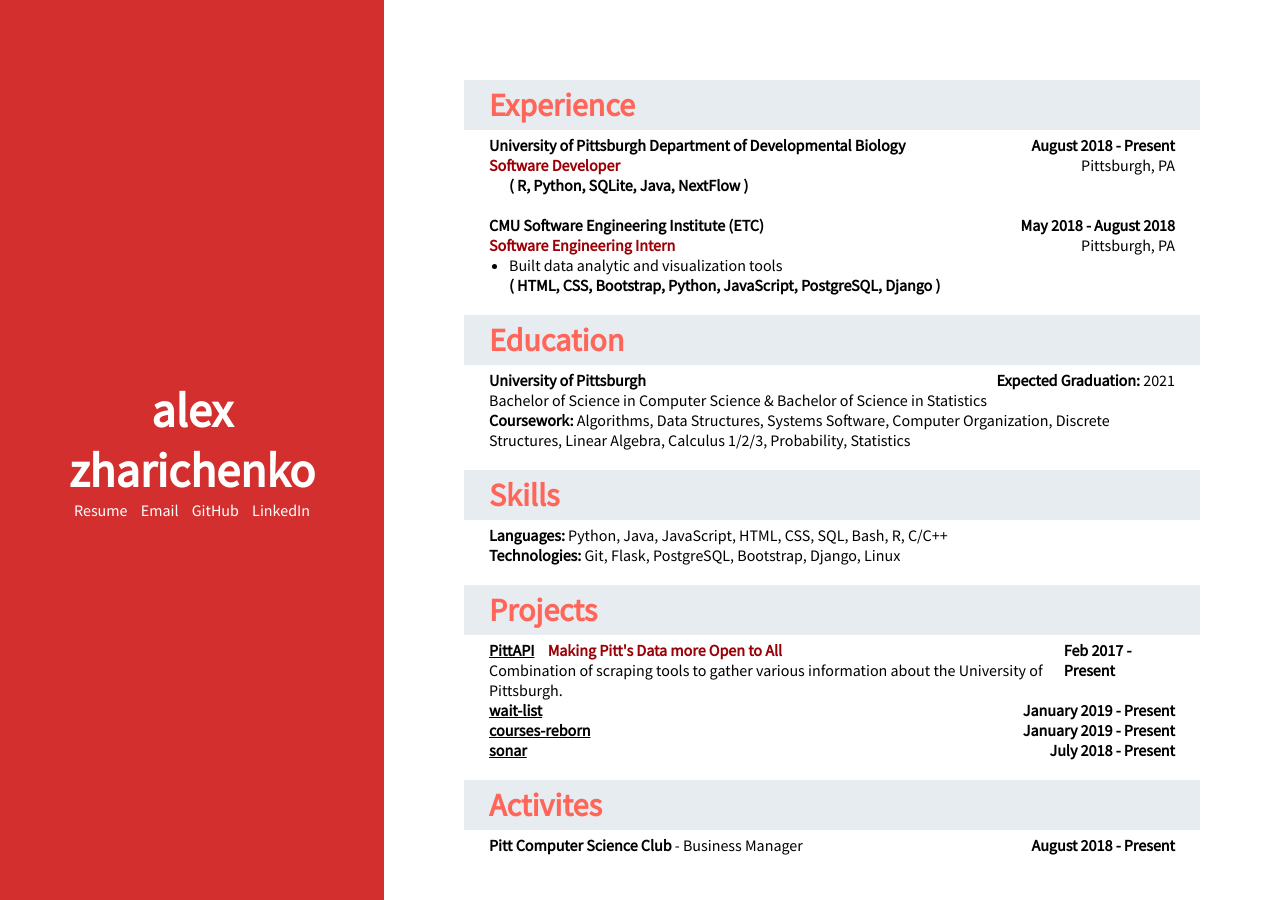
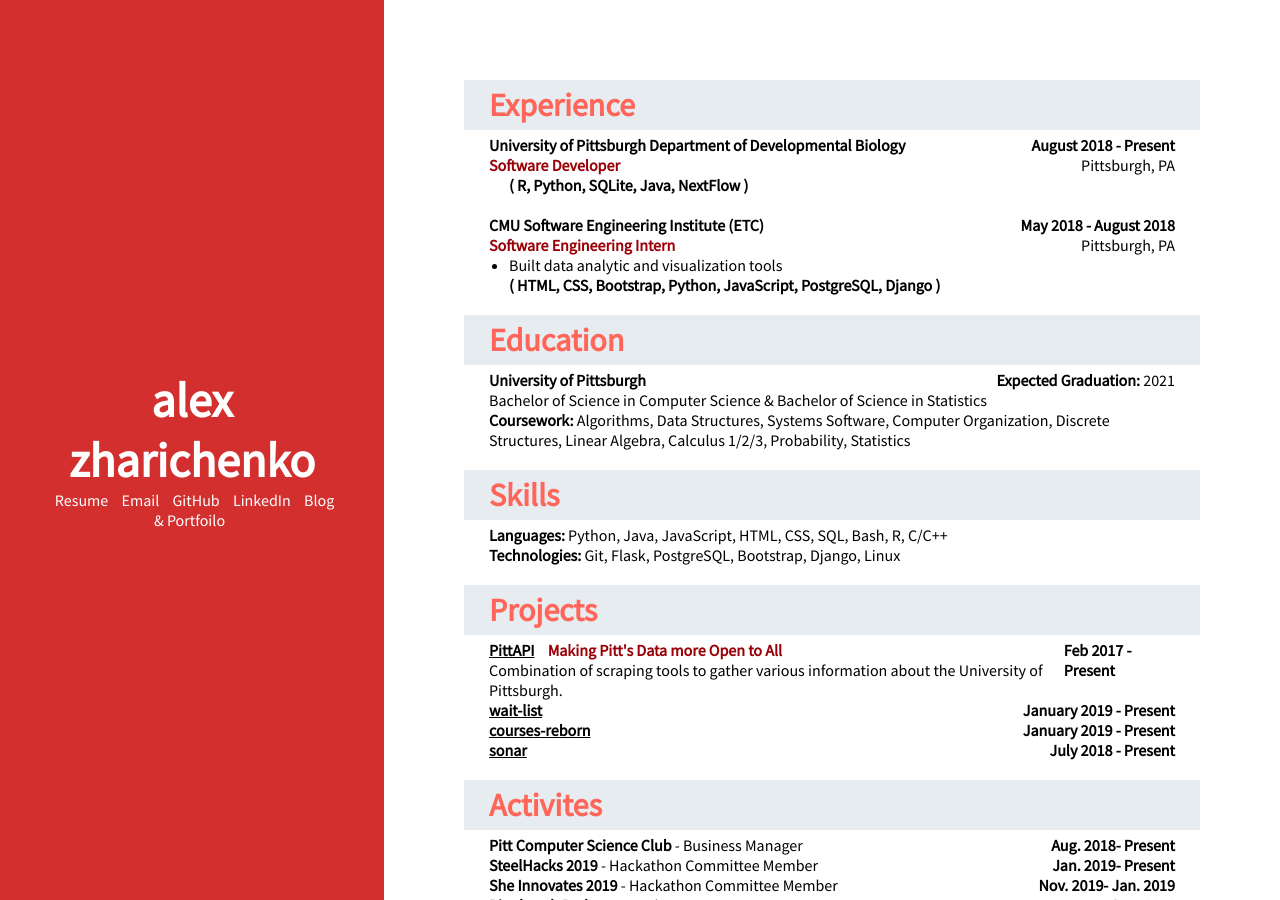
Before and after one commit to azharichenko/alexzharichenko.me, a Jekyll site: the page built from index.html, in a window 1280 px wide. Built offline with Jekyll 4.4.1, drawn with Linux system fonts in a browser that asks for light colours; some of the changed text lies outside the part shown.

Commit message:
Updated resume and added personal information

```diff
--- a/_config.yml
+++ b/_config.yml
@@ -16,19 +16,15 @@
 title: Alex Zharichenko
 email: azharichenko@gmail.com
 description: >- # this means to ignore newlines until "baseurl:"
-  Write an awesome description for your new site here. You can edit this
-  line in _config.yml. It will appear in your document head meta (for
-  Google search results) and in your feed.xml site description.
+
 baseurl: "" # the subpath of your site, e.g. /blog
-url: "" # the base hostname & protocol for your site, e.g. http://example.com
+url: "https://alexzharichenko.me" # the base hostname & protocol for your site, e.g. http://example.com
 github_username:  azharichenko
 
 # Build settings
 markdown: kramdown
-theme: minima
 plugins:
   - jekyll-feed
-    - jekyll-sitemap
 
 # Exclude from processing.
 # The following items will not be processed, by default. Create a custom list
--- /dev/null
+++ b/_data/personal.yaml
@@ -0,0 +1,45 @@
+languages:
+  - Python
+  - R
+  - Java
+  - C
+  - JavaScript
+  - HTML
+  - CSS
+  - SQL
+technologies:
+  - Git/GitHub
+  - Windows/Linux
+  - PostgreSQL
+  - SQLite
+  - Tableau
+  - Google CLoud
+libraries:
+  - Flask
+  - Django
+  - Tidyverse
+  - Numpy/SciPy
+  - Boostrap
+activites:
+  - organization: Pitt Computer Science Club
+    position: Business Manager
+    start-date: Aug. 2018
+    end-date: Present
+  - organization: SteelHacks 2019
+    position: Hackathon Committee Member
+    start-date: Jan. 2019
+    end-date: Present
+  - organization: She Innovates 2019
+    position: Hackathon Committee Member
+    start-date: Nov. 2019
+    end-date: Jan. 2019
+  - organization: Pittsburgh Python
+    position: Speaker
+    start-date: Aug. 2018
+  - organization: CV Computer Science Education Club
+    position: Leader and Teacher
+    start-date: Aug. 2015
+    end-date: May 2017
+  - organization: Cumberland Valley High School
+    position: Hall of Fame for Computer Science
+    start-date: May 2017
--- a/_layouts/home.html
+++ b/_layouts/home.html
@@ -14,6 +14,7 @@
                 <a class="right-link" href="mailto:azharichenko@gmail.com">Email</a>
                 <a class="right-link" href="https://github.com/azharichenko">GitHub</a>
                 <a class="right-link" href="https://www.linkedin.com/in/azharichenko/">LinkedIn</a>
+                <a class="right-link" href="https://thecompsciguy.com/">Blog & Portfoilo</a>
             </div>
         </div>
         <div class="right-wrapper">
--- a/index.html
+++ b/index.html
@@ -86,15 +86,17 @@
     </div>
     <div class="section">
       <h1>Activites</h1>
+      {% for activity in site.data.personal.activites %}
       <div class="section-content">
         <div class="cols">
           <div class="cols-left">
-                                <b>Pitt Computer Science Club</b> - Business Manager
+            <b>{{ activity.organization }}</b> - {{ activity.position }}
           </div>
           <div class="cols-right range">
-                                August 2018 - Present
+            {{ activity.start-date }}{% if activity.end-date %}- {{ activity.end-date }}{% endif %}
           </div>
         </div>
       </div>
+      {% endfor %}
     </div>
 </div>
```
Also changed, not shown: 1 other file. Lines whose indentation alone changed are shown as unchanged.
